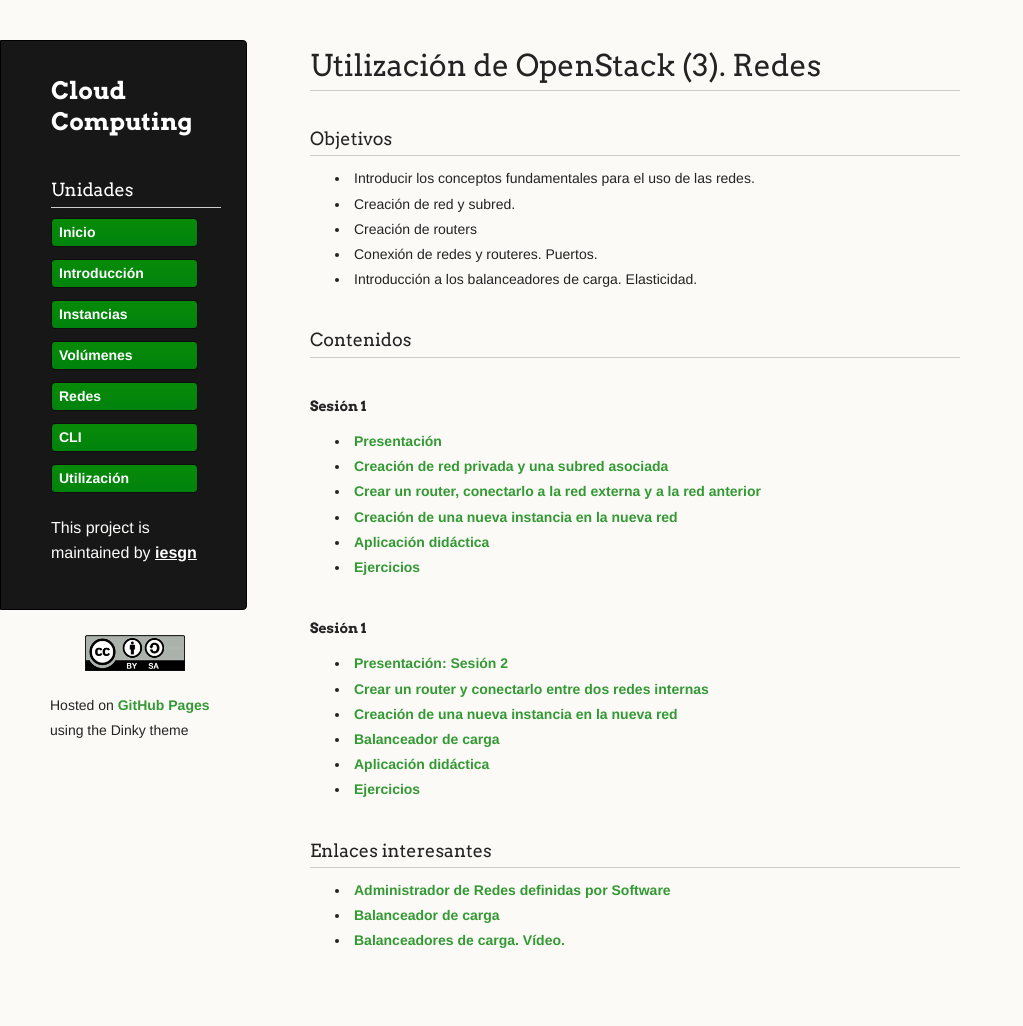
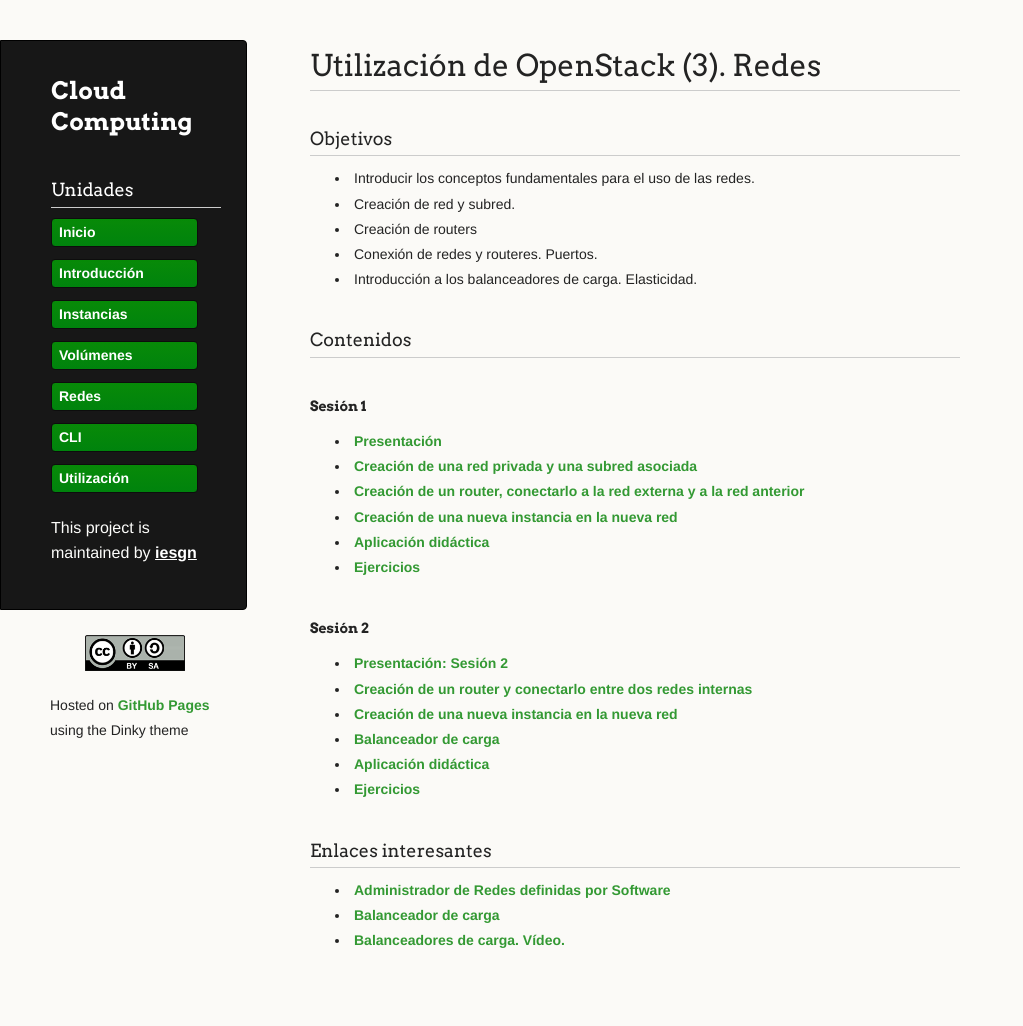
Before and after one commit to iesgn/cloud2, a Jekyll site: the page built from curso/u4/index.md, in a window 1280 px wide. Shown: the whole page, without its empty margins (0-1023 px from the left). Built offline with Jekyll 4.4.1, drawn with Linux system fonts in a browser that asks for light colours.

Commit message:
Unidad 4. index.md

```diff
--- a/curso/u4/index.md
+++ b/curso/u4/index.md
@@ -17,16 +17,16 @@ menu:
 #### Sesión 1
 
 * [Presentación](presentacion)
-* [Creación de red privada y una subred asociada](red1)
-* [Crear un router, conectarlo a la red externa y a la red anterior](router1)
+* [Creación de una red privada y una subred asociada](red1)
+* [Creación de un router, conectarlo a la red externa y a la red anterior](router1)
 * [Creación de una nueva instancia en la nueva red](instancia1)
 * [Aplicación didáctica](aula1)
 * [Ejercicios](ejercicios1)
 
-#### Sesión 1
+#### Sesión 2
 
 * [Presentación: Sesión 2](presentacion2)
-* [Crear un router y conectarlo entre dos redes internas](router2)
+* [Creación de un router y conectarlo entre dos redes internas](router2)
 * [Creación de una nueva instancia en la nueva red](red2)
 * [Balanceador de carga](balanceador)
 * [Aplicación didáctica](aula2)
```
